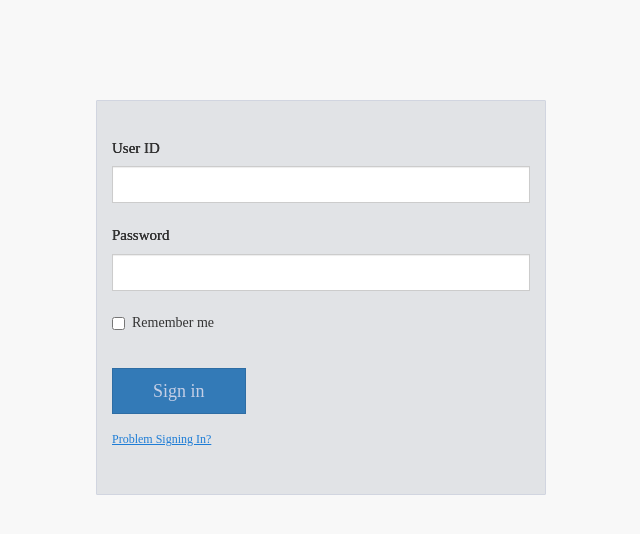
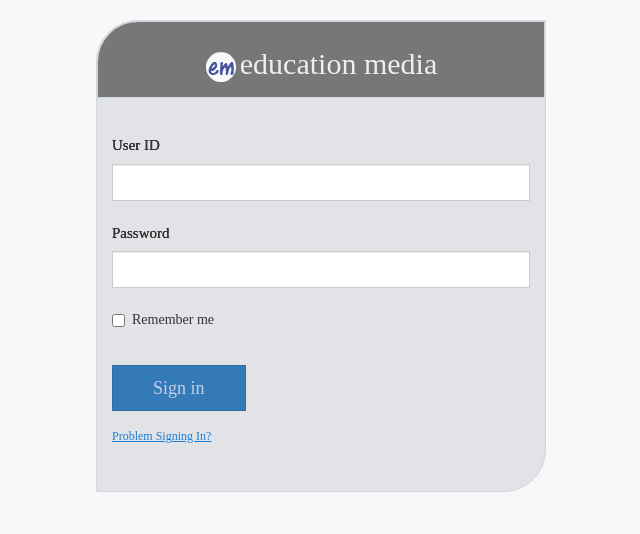
Before and after one commit to kvtm-ravikant/neo4j, a website: page em/app/views/login.html in a window 1280 px wide. Shown: the whole page, without its empty margins (319-959 px from the left). Drawn offline with nearby package versions, Linux system fonts and the light colour scheme; files that its build step writes are made by us from their sources.

Commit message:
New changelist

```diff
--- a/em/app/styles/main.css
+++ b/em/app/styles/main.css
@@ -522,12 +522,24 @@
 .login {
     position: relative;
     margin: 0 auto;
-    margin-top: 100px;
     padding: 30px;
+    margin-top: -2px;
     width: 450px;
     background: #e1e3e6;
     border-radius: 1px;
     border: 1px solid #d1d5e0;
+    border-bottom-right-radius:3em;
+}.login-header {
+    position: relative;
+    margin: 0 auto;
+    margin-top: 20px;
+    padding: 5px;
+    width: 450px;
+    background: #777;
+    border-radius: 1px;
+    color:#efefef;
+    border: 2px solid #d1d5e0;
+    border-top-left-radius:3em;
 }
 .btn-lg {
     padding: 10px 40px 10px 40px;
--- a/em/app/views/login.html
+++ b/em/app/views/login.html
@@ -51,6 +51,10 @@
 <!-- Contents -->
 
 <div class="container logincontainer" >
+    <div class="login-header">
+
+        <h2 align="center" ><img src="images/em1.png" />education media</h2 >
+    </div>
     <div class="login">
         <form class="form-horizontal" role="form" method="post" action="/loginSubmit">
             <div class="form-group">
```
Also changed, not shown: em/app/views/partials/modules/manageAttendence/createAttendence.html (+13 -5 lines).
